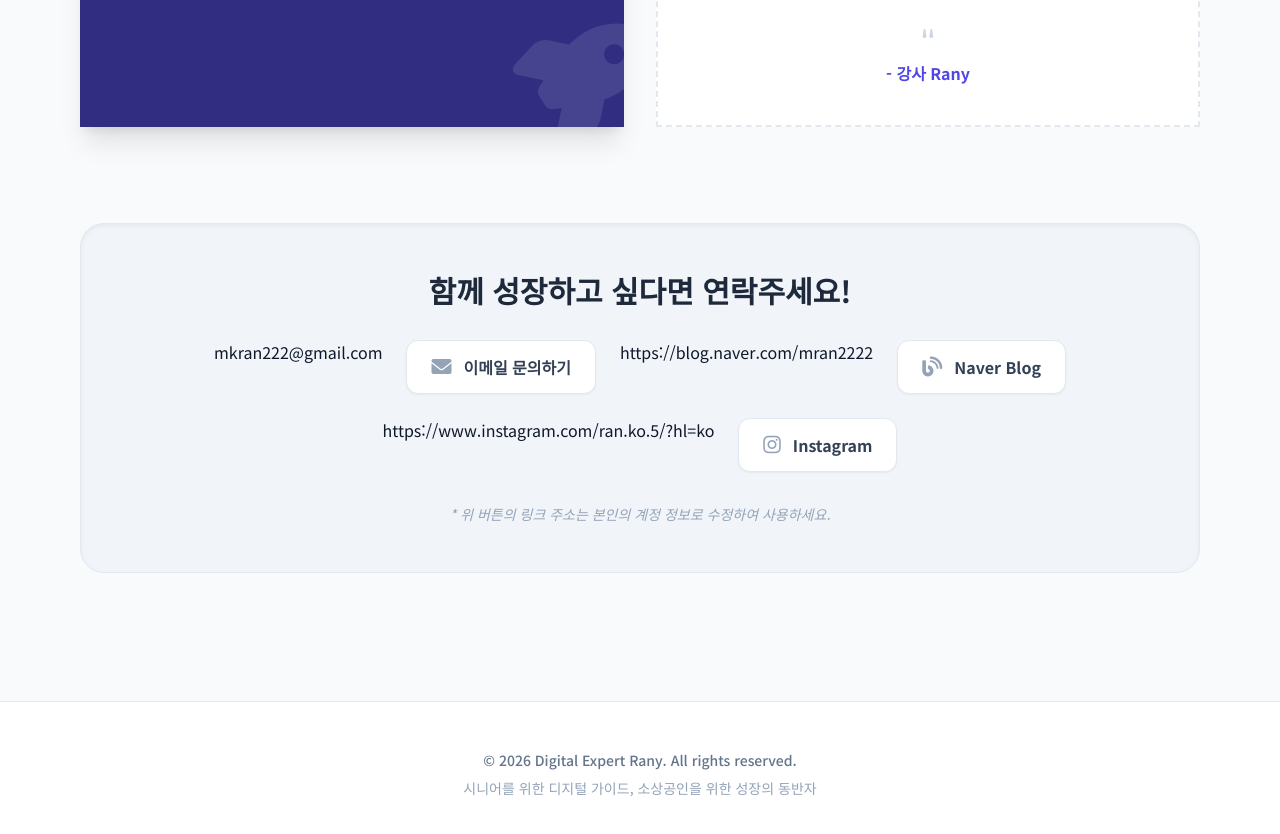
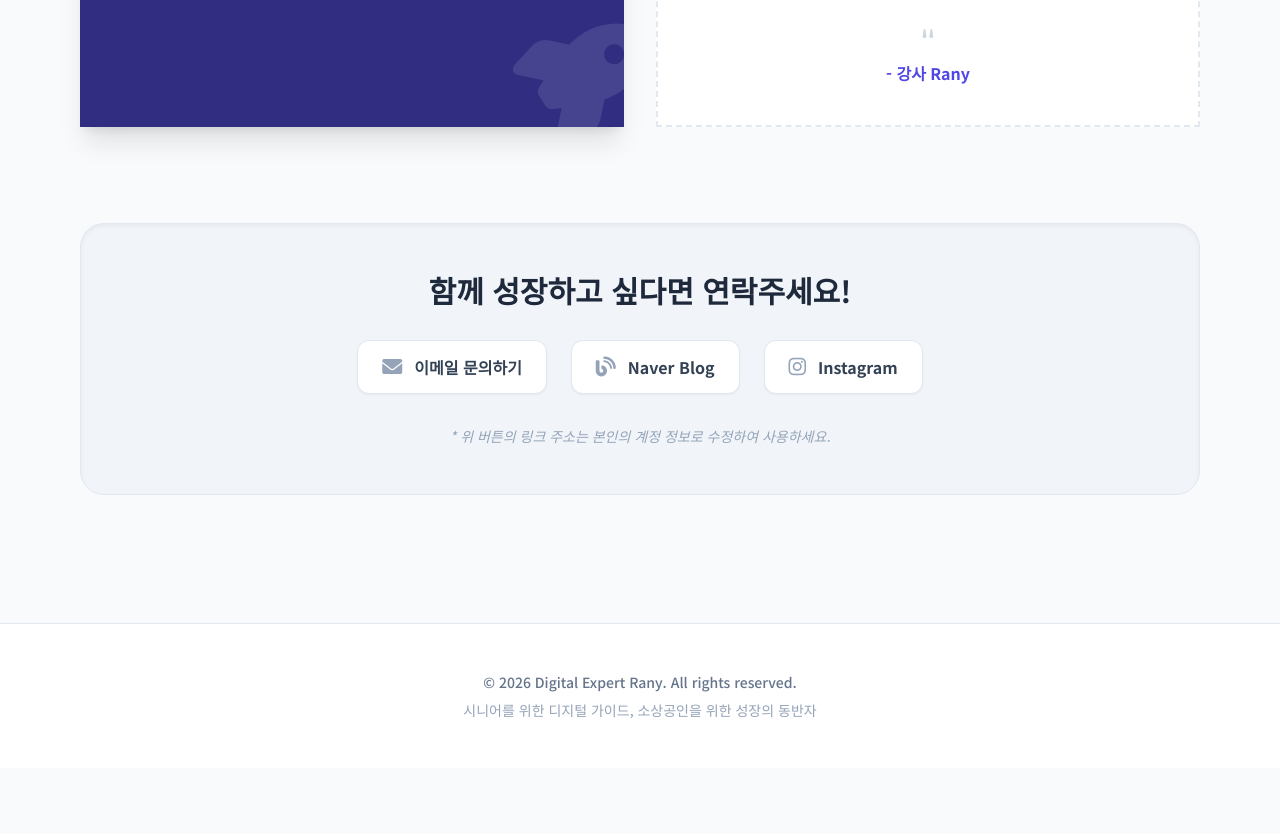
Before and after one commit to rany-ko/rany-ko.github.io, a plain HTML site: page index.html in a window 1280 px wide. Shown: the part 1735-2569 px from the top of the page. After the commit the page ends 2503 px from the top, so only its background shows below. Drawn offline with nearby package versions, Linux system fonts and the light colour scheme.

Commit message:
Update index.html

```diff
--- a/index.html
+++ b/index.html
@@ -221,20 +221,20 @@
             <h2 class="text-3xl font-extrabold mb-8 text-slate-800">함께 성장하고 싶다면 연락주세요!</h2>
             <div class="flex flex-wrap justify-center gap-6">
                 <!-- 이메일 주소를 입력하세요 -->
-                mkran222@gmail.com
-                <a href="mailto:your-email@naver.com" class="group flex items-center space-x-3 bg-white px-6 py-3 rounded-xl border border-slate-200 hover:border-indigo-600 transition-all shadow-sm">
+
+                <a href="mailto:mkran222@gmail.com" class="group flex items-center space-x-3 bg-white px-6 py-3 rounded-xl border border-slate-200 hover:border-indigo-600 transition-all shadow-sm">
                     <i class="fas fa-envelope text-xl text-slate-400 group-hover:text-indigo-600"></i>
                     <span class="font-bold text-slate-700 text-sm md:text-base">이메일 문의하기</span>
                 </a>
                 <!-- 네이버 블로그 주소를 입력하세요 -->
-                https://blog.naver.com/mran2222
-                <a href="https://blog.naver.com/your-id" target="_blank" class="group flex items-center space-x-3 bg-white px-6 py-3 rounded-xl border border-slate-200 hover:border-emerald-600 transition-all shadow-sm">
+
+                <a href="https://blog.naver.com/mran2222" target="_blank" class="group flex items-center space-x-3 bg-white px-6 py-3 rounded-xl border border-slate-200 hover:border-emerald-600 transition-all shadow-sm">
                     <i class="fas fa-blog text-xl text-slate-400 group-hover:text-emerald-600"></i>
                     <span class="font-bold text-slate-700 text-sm md:text-base">Naver Blog</span>
                 </a>
                 <!-- 인스타그램 주소를 입력하세요 -->
-                https://www.instagram.com/ran.ko.5/?hl=ko
-                <a href="https://instagram.com/your-id" target="_blank" class="group flex items-center space-x-3 bg-white px-6 py-3 rounded-xl border border-slate-200 hover:border-pink-500 transition-all shadow-sm">
+
+                <a href="https://www.instagram.com/ran.ko.5/?hl=ko" target="_blank" class="group flex items-center space-x-3 bg-white px-6 py-3 rounded-xl border border-slate-200 hover:border-pink-500 transition-all shadow-sm">
                     <i class="fab fa-instagram text-xl text-slate-400 group-hover:text-pink-500"></i>
                     <span class="font-bold text-slate-700 text-sm md:text-base">Instagram</span>
                 </a>
```
